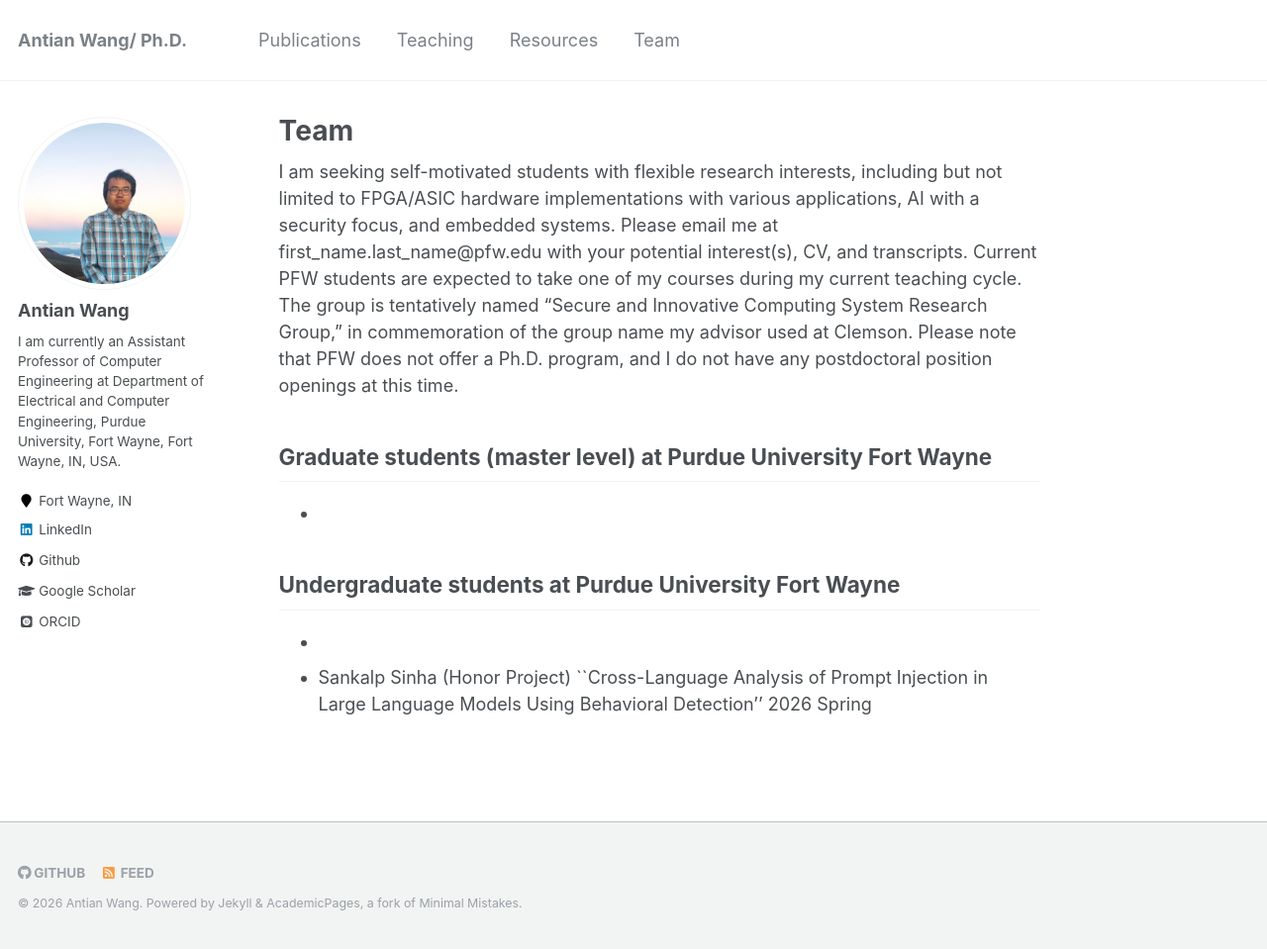
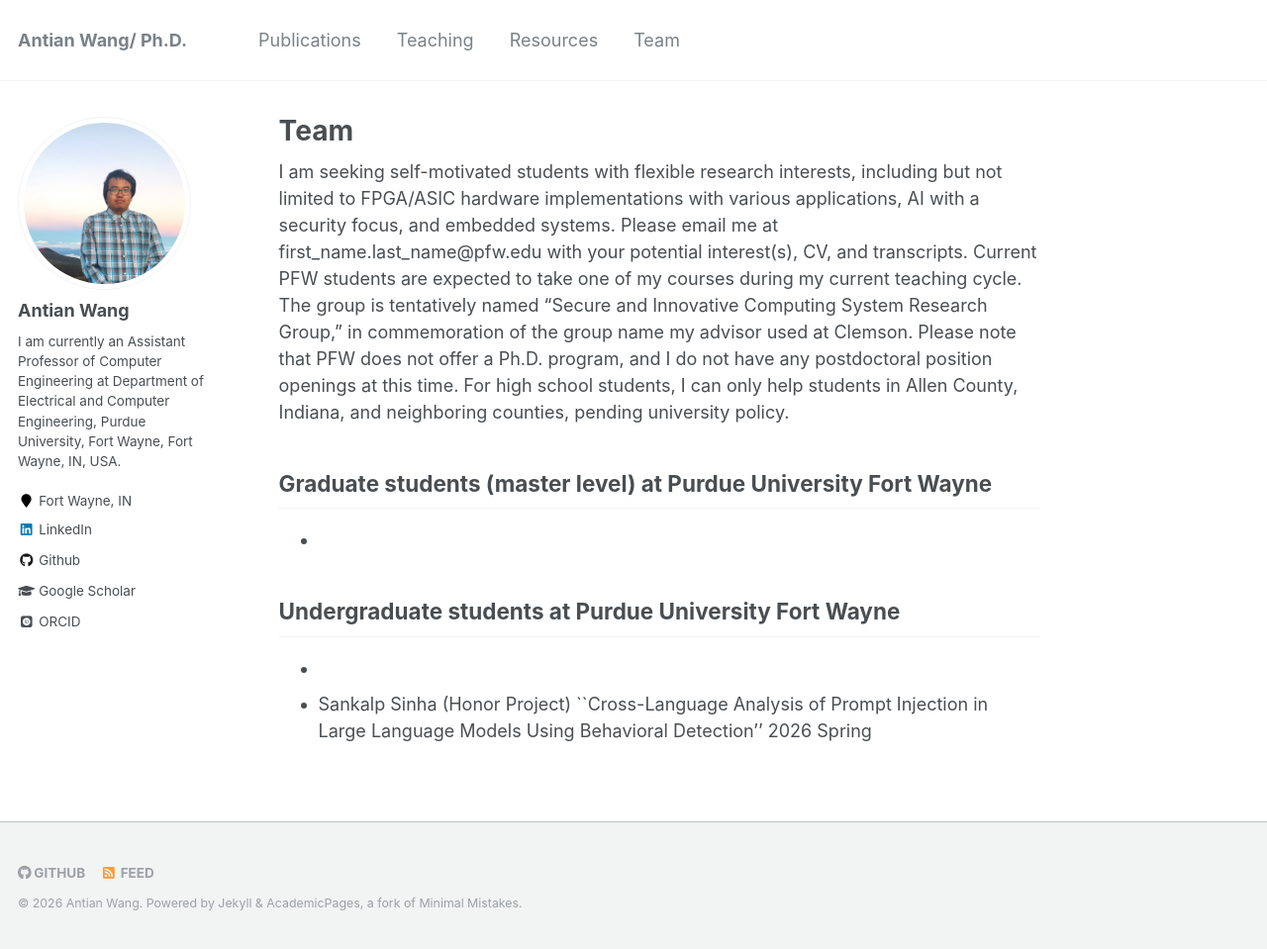
Before and after one commit to wangantian/wangantian.github.io, a Jekyll site: the page built from _team/team.md, in a window 1280 px wide and 959 px high. Shown: the whole window at 99% size. Built offline with Jekyll 4.4.1, drawn with Linux system fonts in a browser that asks for light colours; some web fonts are replaced.

Commit message:
Update team.md

```diff
--- a/_team/team.md
+++ b/_team/team.md
@@ -6,7 +6,7 @@ redirect_from:
   - /team.html
 ---
 
-I am seeking self-motivated students with flexible research interests, including but not limited to FPGA/ASIC hardware implementations with various applications, AI with a security focus, and embedded systems. Please email me at first_name.last_name@pfw.edu with your potential interest(s), CV, and transcripts.  Current PFW students are expected to take one of my courses during my current teaching cycle. The group is tentatively named "Secure and Innovative Computing System Research Group," in commemoration of the group name my advisor used at Clemson. Please note that PFW does not offer a Ph.D. program, and I do not have any postdoctoral position openings at this time.
+I am seeking self-motivated students with flexible research interests, including but not limited to FPGA/ASIC hardware implementations with various applications, AI with a security focus, and embedded systems. Please email me at first_name.last_name@pfw.edu with your potential interest(s), CV, and transcripts.  Current PFW students are expected to take one of my courses during my current teaching cycle. The group is tentatively named "Secure and Innovative Computing System Research Group," in commemoration of the group name my advisor used at Clemson. Please note that PFW does not offer a Ph.D. program, and I do not have any postdoctoral position openings at this time. For high school students, I can only help students in Allen County, Indiana, and neighboring counties, pending university policy.
 
 
 ## Graduate students (master level) at Purdue University Fort Wayne
```
